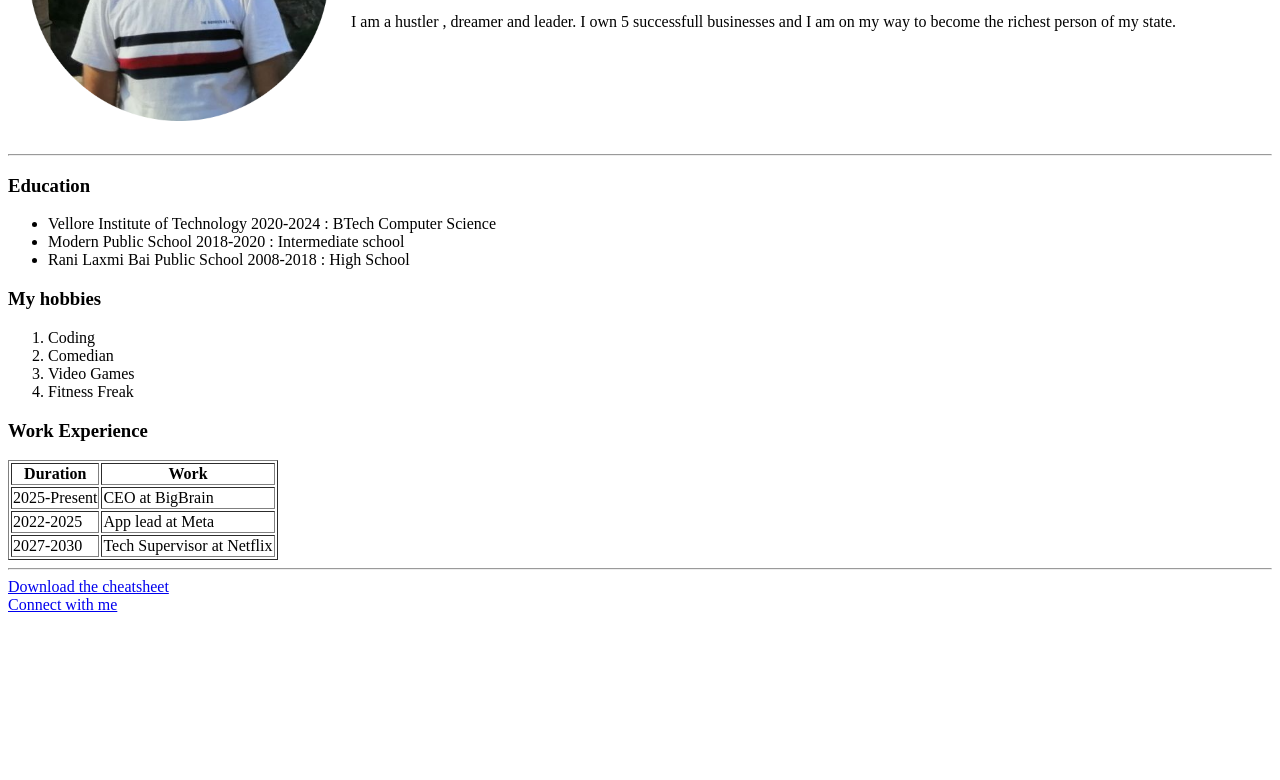
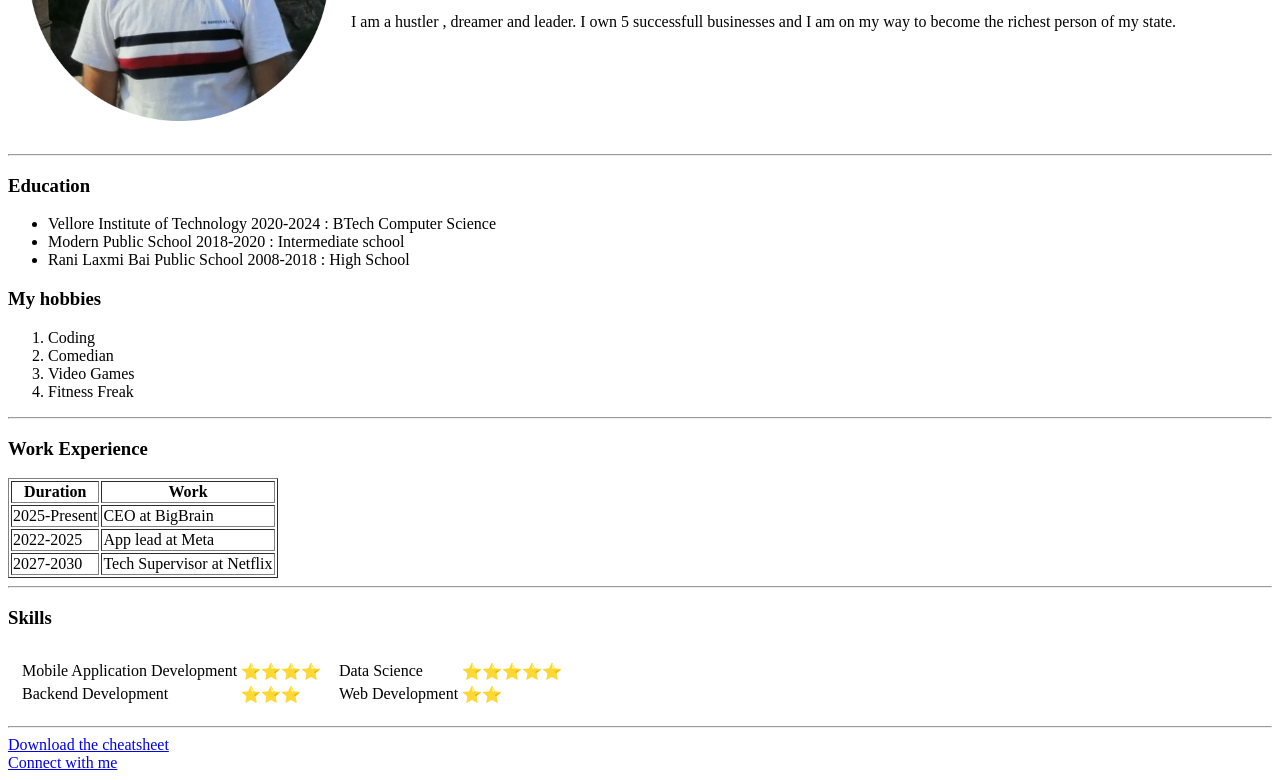
Before and after one commit to eddy1006/Portfolio-1990s-style, a plain HTML site: page index.html in a window 1280 px wide. Shown: the part 208-988 px from the top of the page. Before the commit the page ends 830 px from the top, so only its background shows below. Drawn offline with Linux system fonts and the light colour scheme.

Commit message:
tables for layout

```diff
--- a/index.html
+++ b/index.html
@@ -29,6 +29,7 @@
     <li>Video Games</li>
     <li>Fitness Freak</li>
   </ol>
+  <hr>
   <h3>Work Experience</h3>
   <table border="1">
     <thead>
@@ -56,6 +57,34 @@
     </tfoot>
   </table>
   <hr>
+  <h3>Skills</h3>
+  <table cellspacing="10">
+    <td>
+      <table>
+        <tr>
+          <td>Mobile Application Development</td>
+          <td>⭐⭐⭐⭐</td>
+        </tr>
+        <tr>
+          <td>Backend Development</td>
+          <td>⭐⭐⭐</td>
+        </tr>
+      </table>
+    </td>
+    <td>
+      <table>
+        <tr>
+          <td>Data Science</td>
+          <td>⭐⭐⭐⭐⭐</td>
+        </tr>
+        <tr>
+          <td>Web Development</td>
+          <td>⭐⭐</td>
+        </tr>
+      </table>
+    </td>
+  </table>
+  <hr>
   <a download href="https://web.stanford.edu/group/csp/cs21/htmlcheatsheet.pdf">Download the cheatsheet</a>
   <br>
   <a href="contact-me.html">Connect with me</a>
```
